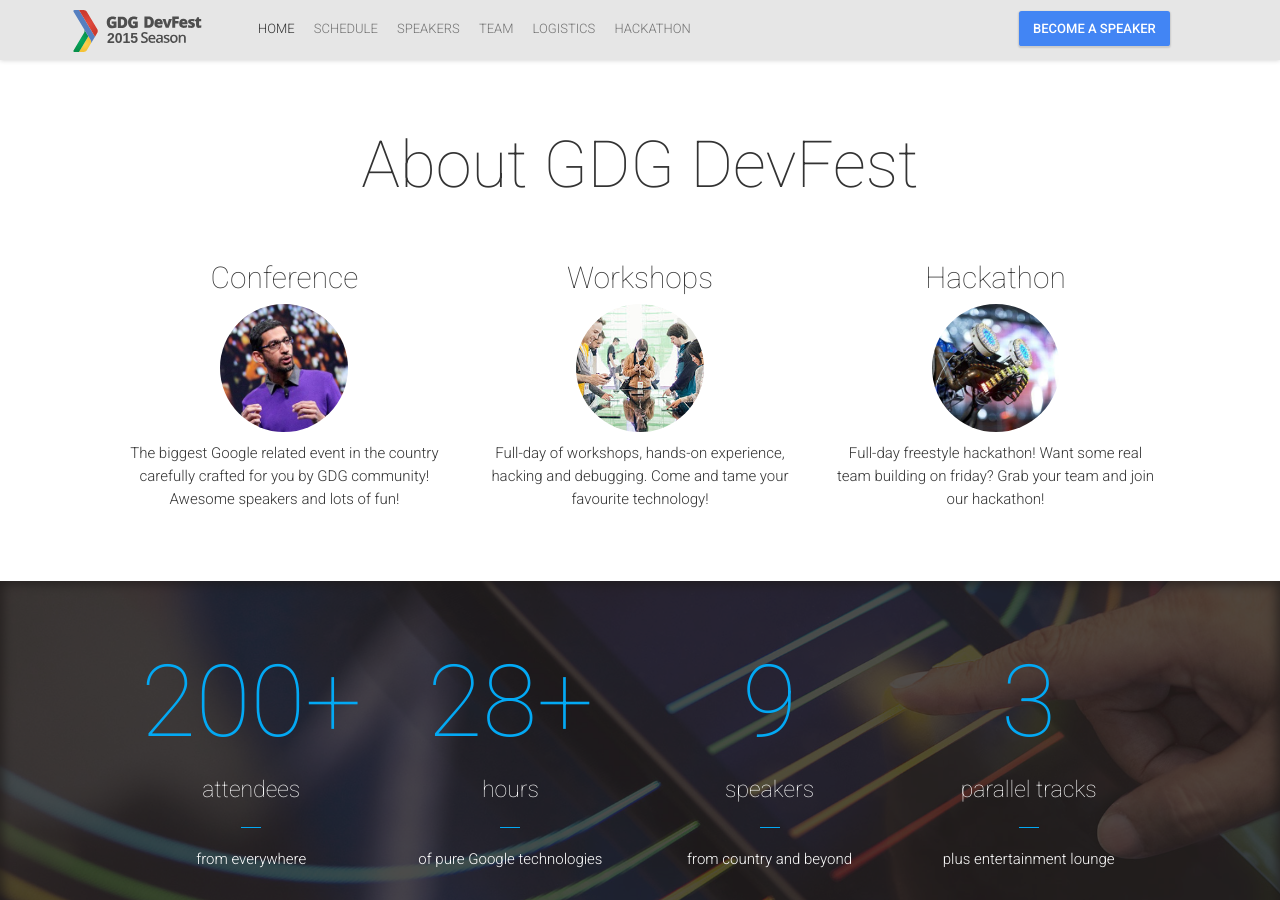
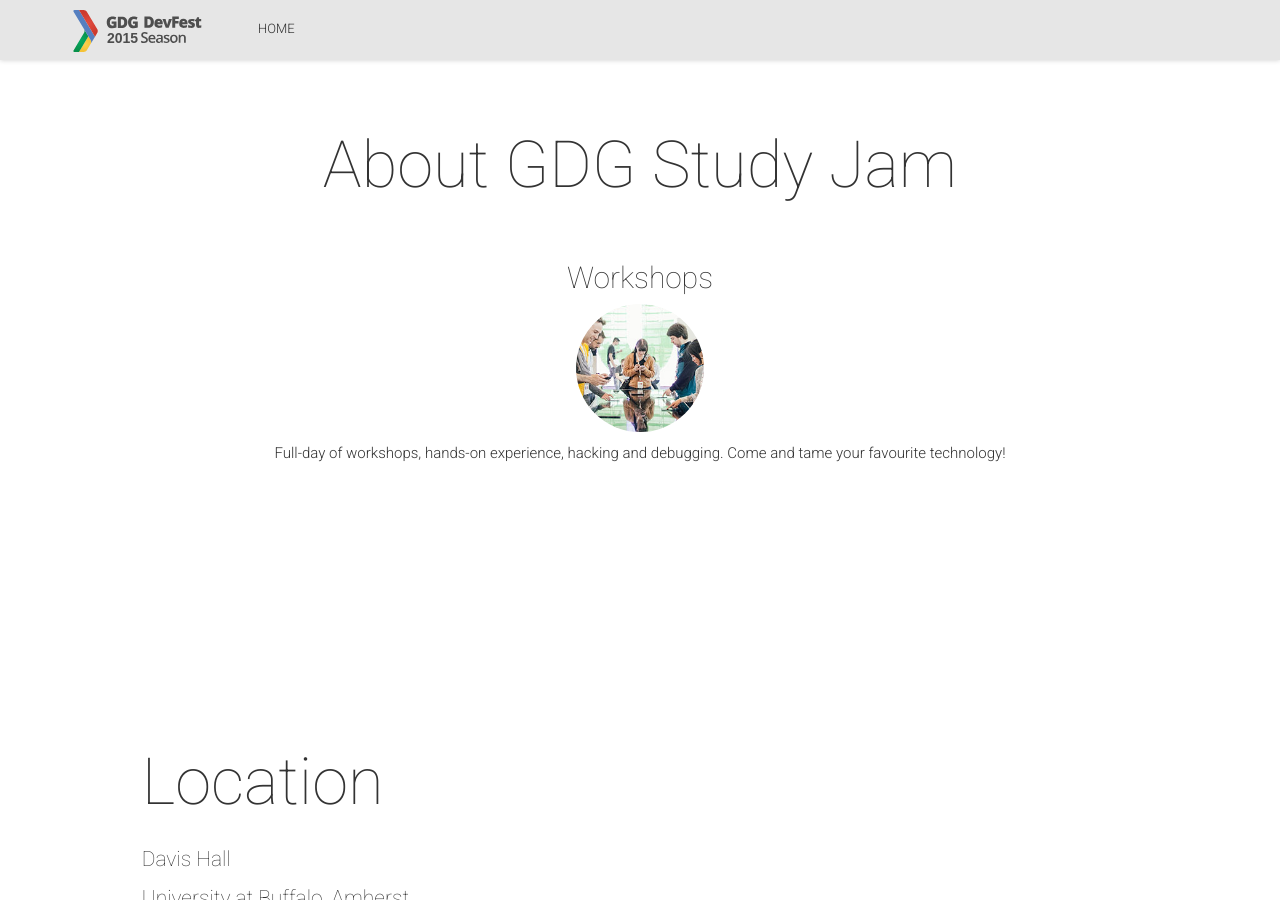
Before and after one commit to GDG-Buffalo/GDG-Buffalo.github.io, a Jekyll site: the page built from index.html, in a window 1280 px wide and 900 px high, scrolled down 840 px. Built offline with Jekyll 4.4.1, drawn with Linux system fonts in a browser that asks for light colours; nearby versions of some CDN libraries; comment, search, counter and statistics services are not loaded; some of the changed text lies outside the part shown.

Commit message:
Minor change

```diff
--- a/_config.yml
+++ b/_config.yml
@@ -10,9 +10,9 @@ exclude: ['/automation/', 'README.md', 'LICENSE.txt', 'CNAME']
 
 
 # Site Settings
-title: "GDG Buffalo DevFest 2015"
+title: "GDG Buffalo Study Jam 2016"
 email: "gdgbuffalo@gmail.com"
-description: "GDG DevFest is a set of events all around the world"
+description: "GDG Study Jam is a set of events all around the world"
 url: "https://gdg-buffalo.github.io"
 permalink: "/blog/:title"
 googleAnalyticsTrackingId: "UA-43643469-5"
@@ -29,7 +29,7 @@ organizerLink: "http://lviv.gdg.org.ua/"
 
 # Head
 metaKeywords: "event, gdg, devfest, google, programming, android, chrome, developers, buffalo"
-twitterAccount: "@DevFest"
+twitterAccount: "@StudyJamBuffalo"
 socialImageSrcGooglePlus: "/img/seo/sharing-google-plus.png"
 socialImageSrcTwitter: "/img/seo/sharing-twitter.png"
 socialImageSrcFacebook: "/img/seo/sharing-facebook.png"
@@ -43,32 +43,32 @@ c4sponsorsUrl: "/assets/GDG_DevFest_Partnership.pdf"
 navigationLinks:
  - {permalink: "/", text: "Home"}
 # - {permalink: "/blog/", text: "Blog"}
- - {permalink: "/schedule/", text: "Schedule"}
- - {permalink: "/speakers/", text: "Speakers"}
- - {permalink: "/team/", text: "Team"}
- - {permalink: "/logistics/", text: "Logistics"}
- - {permalink: "/hackathon/", text: "Hackathon"}
+# - {permalink: "/schedule/", text: "Schedule"}
+# - {permalink: "/speakers/", text: "Speakers"}
+# - {permalink: "/team/", text: "Team"}
+# - {permalink: "/logistics/", text: "Logistics"}
+# - {permalink: "/hackathon/", text: "Hackathon"}
 bottomNavigationLinks:
- - {link: "https://docs.google.com/forms/d/15BOSL3TmDgHIRmwVHsgtUynlwrdL991t4PL0rC24ylM/viewform?usp=send_form", text: "Become a speaker"}
+# - {link: "https://docs.google.com/forms/d/15BOSL3TmDgHIRmwVHsgtUynlwrdL991t4PL0rC24ylM/viewform?usp=send_form", text: "Become a speaker"}
 rightNavigationButtons:
- - {link: "https://docs.google.com/forms/d/15BOSL3TmDgHIRmwVHsgtUynlwrdL991t4PL0rC24ylM/viewform?usp=send_form", text: "Become a speaker"}
+# - {link: "https://docs.google.com/forms/d/15BOSL3TmDgHIRmwVHsgtUynlwrdL991t4PL0rC24ylM/viewform?usp=send_form", text: "Become a speaker"}
 
 # Hero Block
 heroImage: "hero.jpg"
-heroTitle: "GDG DevFest <typeout> 2015"
-eventDate: "September 19-20, 2015"
+heroTitle: "GDG Study Jam <typeout> 2016"
+eventDate: "February 18, 2016"
 typeoutTextValues: '"", "Buffalo", "New York", "USA"'
 typeoutFallback: "Buffalo"
 heroButtons:
- - {link: "https://docs.google.com/forms/d/15BOSL3TmDgHIRmwVHsgtUynlwrdL991t4PL0rC24ylM/viewform?usp=send_form", text: "Become a speaker"}
+# - {link: "https://docs.google.com/forms/d/15BOSL3TmDgHIRmwVHsgtUynlwrdL991t4PL0rC24ylM/viewform?usp=send_form", text: "Become a speaker"}
  - {permalink: "/#tickets", text: "Buy tickets"}
 
 # About Block
-aboutTitle: "About GDG DevFest"
+aboutTitle: "About GDG Study Jam"
 aboutBlock:
- - {title: "Conference", image: "conference.jpg", text: "The biggest Google related event in the country carefully crafted for you by GDG community! Awesome speakers and lots of fun!" }
+# - {title: "Conference", image: "conference.jpg", text: "The biggest Google related event in the country carefully crafted for you by GDG community! Awesome speakers and lots of fun!" }
  - {title: "Workshops", image: "workshop.jpg", text: "Full-day of workshops, hands-on experience, hacking and debugging. Come and tame your favourite technology!" }
- - {title: "Hackathon", image: "hackathon.jpg", text: "Full-day freestyle hackathon! Want some real team building on friday? Grab your team and join our hackathon!" }
+# - {title: "Hackathon", image: "hackathon.jpg", text: "Full-day freestyle hackathon! Want some real team building on friday? Grab your team and join our hackathon!" }
 
 # Statistic Block
 statisticBlockImage: "statistic.jpg"
@@ -96,9 +96,9 @@ eventAddressLocality: "Amherst"
 eventAddressLocalityRegion: "New York"
 eventPostalCode: "14260"
 eventAddressCountry: "USA"
-eventStartTime: "2015-09-19T10:00"
+eventStartTime: "2016-02-18T18:00"
 eventDoorTime: "09:00"
-eventEndTime: "2015-09-20T17:00"
+eventEndTime: "2016-02-18T21:00"
 eventPlaceCoordinates: "43.00275,-78.787242"
 mapCenterCoordinates: "43.00275,-78.787242"
 mapMobileCenterCoordinates: "43.00275,-78.787242"
@@ -115,7 +115,7 @@ venueFeatures: ["Located at 1st floor of Davis Hall"]
 # Tweets Feed Block
 tweetsFeedImage: "twitter-feed.jpg"
 tweetsFeedTitle: "What's Up?"
-twitterHashTag: "GDGDevFestBuffalo"
+twitterHashTag: "GDGBuffaloStudyJam"
 twitterFeed: "http://gdg-buffalo.github.io/zeppelin/favoritesjson.php?c=10&cache_interval=8000"
 
 # Partners Block
--- a/index.html
+++ b/index.html
@@ -6,12 +6,6 @@ permalink: /
  {% include hero.html %}
 
  {% include about.html %}
-
- {% include statistic.html %}
-
- {% include latest-news.html %}
-
- {% include rockstar-speakers.html %}
 
  {% include location-map.html %}
 
```
